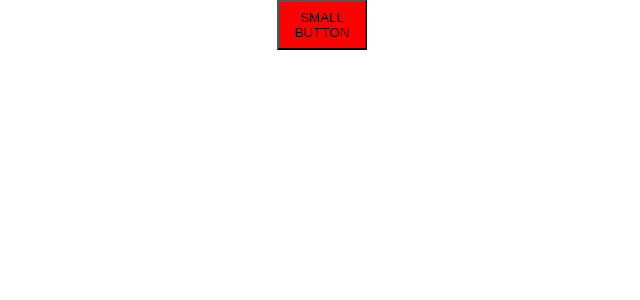
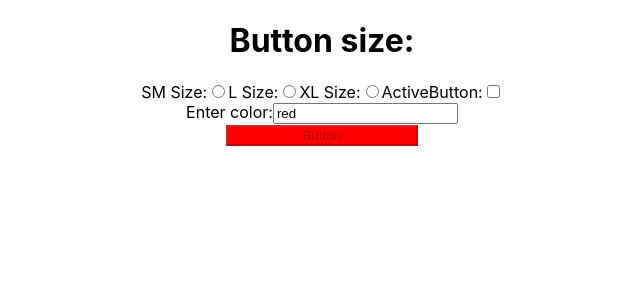
Before and after one commit to OlegSliunchenko/training_tasks, a React (Create React App) app: page / in a window 1280 px wide. Shown: the top 300 px of the page, without its empty margins (318-958 px from the left). Built offline with nearby package versions, Linux system fonts and the light colour scheme.

Commit message:
Button Component

```diff
--- a/src/App.tsx
+++ b/src/App.tsx
@@ -1,45 +1,48 @@
 import React, {useState} from 'react';
 import './App.css';
-import Button from "./components/button";
-import {StyleType} from "./types/types";
+import Container from "./components/Container";
+import InboxButtonSize from "./components/CheckBox";
+import Button from "./components/Button";
+import InputComponent from "./components/InputComponent";
 
 
-function App(this: any) {
+function App() {
+    const [buttonSize, setButtonSize] = useState('sm_size');
+    const [btnState, setState] = useState(true);
+    const [color, setColor] = useState({backgroundColor: 'red',})
+    const colorHandler = (e: React.ChangeEvent<HTMLInputElement>) => {
+        let newColor = {...color};
+        let {value} = e.target;
+        newColor.backgroundColor= value;
+        setColor(newColor)
+    }
 
-    // VARIABLES
+    const handler = (event: React.ChangeEvent<HTMLInputElement>) => {
+        if (event.target.checked && event.target.id === '1') {
+            setButtonSize( "sm_size");
+        } else if (event.target.checked && event.target.id === "2") {
+            setButtonSize("l_size");
+        } else if (event.target.checked && event.target.id === "3") {
+            setButtonSize("xl_size");
+        } else if (event.target.checked && event.target.id === "0") {
+            setState(!btnState);
+        } else if (!event.target.checked && event.target.id === "0") {
+            setState(!btnState);
+        }
+    }
+    return (
+        <Container className="App">
 
-    let ButtonTitle = 'SMALL BUTTON';
-    let STYLE: StyleType = {
-        backgroundColor: 'red',
-        width: 90,
-        height: 50,
-    };
-
-
-    // STATES
-
-    let [disabled, setDisabled] = useState(false);
-    let [styleSet, setStyle] = useState(STYLE);
-
-    // HANDLERS
-
-    let ButtonHandler = () => {
-        setStyle(styleSet => {
-            let STYLE = {...styleSet};
-            if (STYLE.backgroundColor === 'red') {
-                STYLE.backgroundColor = 'blue';
-            } else {
-                STYLE.backgroundColor = 'red'
-            }
-            return STYLE
-        });
-    };
-
-    return (
-        <div className="App">
-            <Button id={'test'}  onMouseEnter={() => setDisabled(true)} onMouseLeave={() => setDisabled(false)} title={ButtonTitle} disabled={disabled} onClick={ButtonHandler}
-                    style={styleSet}/>
-        </div>
+            <InboxButtonSize checking={handler}/>
+            <InputComponent handler={colorHandler} value={color.backgroundColor}/>
+            <Button
+                color={color}
+                className={buttonSize}
+                title={'Button'}
+                onClick={() => {
+                }}
+                disabled={btnState}/>
+        </Container>
     );
 }
 
--- /dev/null
+++ b/src/CSS/button.css
@@ -0,0 +1,15 @@
+.color {
+    background-color: red;
+}
+.sm_size {
+    height: 15%;
+    width: 15%;
+}
+.l_size {
+    height: 25%;
+    width: 25%;
+}
+.xl_size {
+    height: 35%;
+    width: 35%;
+}
--- /dev/null
+++ b/src/components/Button.tsx
@@ -0,0 +1,18 @@
+import React from 'react';
+import {ButtonType} from "../types/types";
+import '../CSS/button.css'
+
+export default function Button(props: ButtonType) {
+
+    return (
+        <button
+            type={"button"}
+            style={props.color}
+            onClick={props.onClick}
+            disabled={props.disabled}
+            className={props.className}
+        >
+            {props.title}
+        </button>
+    );
+};
--- /dev/null
+++ b/src/components/CheckBox.tsx
@@ -0,0 +1,20 @@
+import React from "react";
+import {HandlerType} from "../types/types";
+
+export default function InboxButtonSize({checking}: HandlerType) {
+    return (
+        <div>
+            <h1>Button size:</h1>
+            <div>
+                <label>SM Size:</label>
+                <input type="radio" id="1" name="topping" value="SM Size" onChange={checking}/>
+                <label>L Size:</label>
+                <input type="radio" id="2" name="topping" value="L Size" onChange={checking}/>
+                <label>XL Size:</label>
+                <input type="radio" id="3" name="topping" value="XL Size" onChange={checking}/>
+                <label>ActiveButton:</label>
+                <input type="checkbox" id="0" name="topping" value="disabled" onChange={checking}/>
+            </div>
+        </div>
+    );
+};
--- /dev/null
+++ b/src/components/Container.tsx
@@ -0,0 +1,8 @@
+import React from 'react';
+import {ContainerType} from "../types/types";
+
+export default function Container(props:ContainerType) {
+    return (
+        <div className={props.className}>{props.children}</div>
+    );
+}
--- /dev/null
+++ b/src/components/InputComponent.tsx
@@ -0,0 +1,10 @@
+import {HandlerType, InputColorType} from "../types/types";
+
+export default function InputComponent({handler, value}: InputColorType) {
+    return (
+        <div>
+            <label>Enter color:</label>
+            <input type={"text"} onChange={handler} value={value}/>
+        </div>
+    );
+};
--- a/src/components/button.tsx
+++ /dev/null
@@ -1,10 +0,0 @@
-import React from 'react';
-import {ButtonType} from "../types/types";
-
-export default function Button(props: ButtonType) {
-    return (
-        <button onMouseEnter={props.onMouseEnter} onMouseLeave={props.onMouseLeave} id={props.id} type={"button"} style={props.style} onClick={props.onClick} disabled={props.disabled}>
-            {props.title}
-        </button>
-    );
-};
```
Also changed, not shown: src/types/types.ts (+19 -11 lines), src/classComponents/Button.tsx (added).
